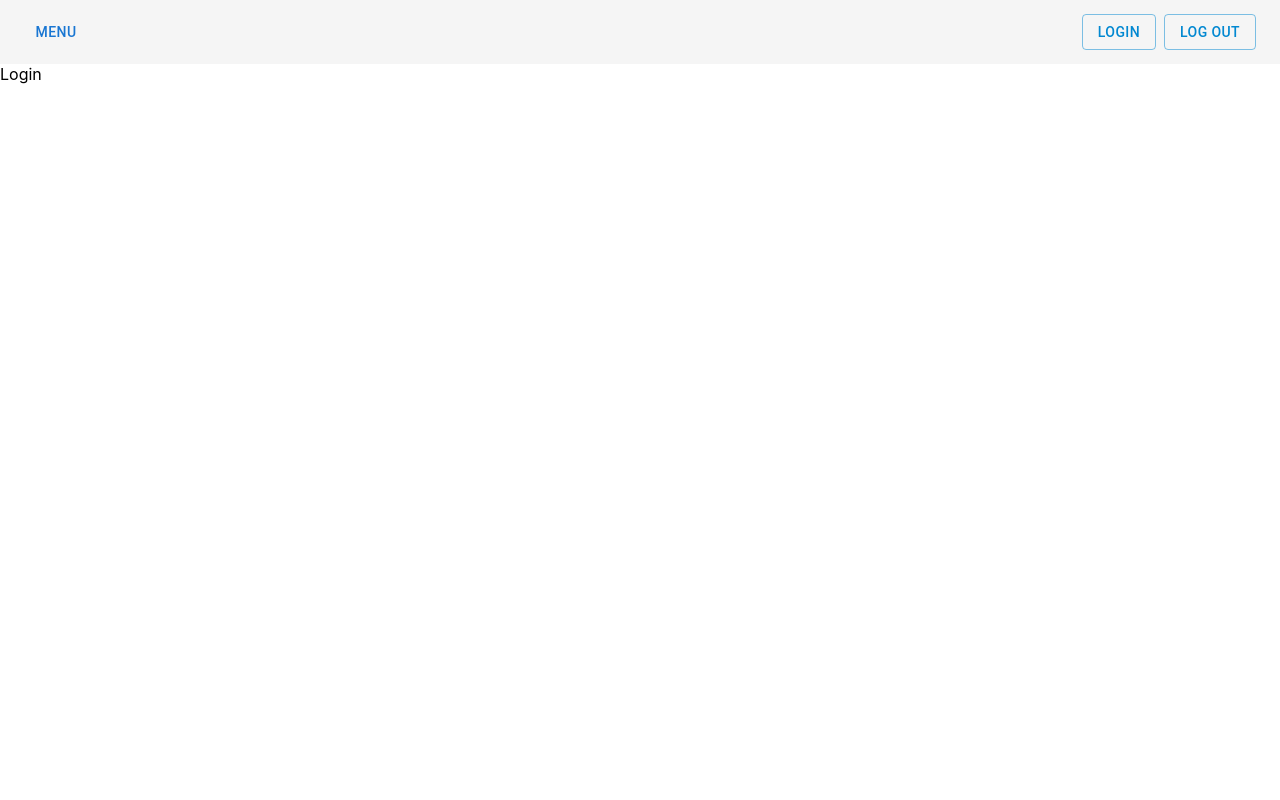
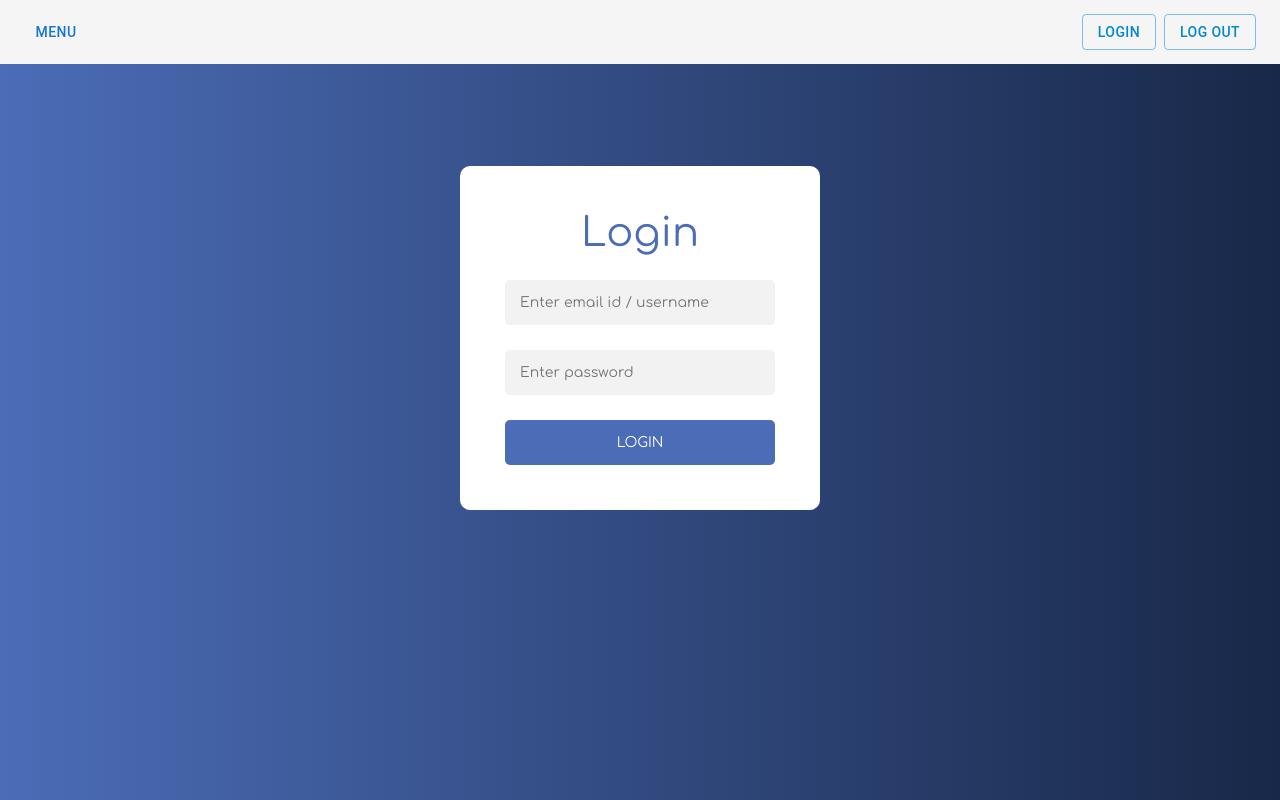
Before and after one commit to DmitryShastel/Home_Tasks_2.0, a React (Create React App) app in the folder home_tasks_2.0/: page /login in a window 1280 px wide. Built offline with nearby package versions, Linux system fonts and the light colour scheme.

Commit message:
The social-Network_2.0 LoginPage is created

```diff
--- a/home_tasks_2.0/package.json
+++ b/home_tasks_2.0/package.json
@@ -2,8 +2,6 @@
   "name": "home_tasks_2.0",
   "version": "0.1.0",
   "private": true,
-
-
   "dependencies": {
     "@emotion/react": "^11.11.4",
     "@emotion/styled": "^11.11.5",
@@ -29,7 +27,8 @@
     "redux": "^5.0.1",
     "redux-thunk": "^3.1.0",
     "typescript": "^4.9.5",
-    "web-vitals": "^2.1.4"
+    "web-vitals": "^2.1.4",
+    "yup": "^1.4.0"
   },
   "scripts": {
     "start": "react-scripts start",
--- /dev/null
+++ b/home_tasks_2.0/src/SocialNetwork2.0/Pages/Login/loginPage.css
@@ -0,0 +1,74 @@
+@import url('https://fonts.googleapis.com/css2?family=Comfortaa&display=swap');
+
+body {
+    background: linear-gradient(90deg, #4b6cb7 0%, #182848 100%);
+}
+
+.login {
+    width: 360px;
+    padding: 8% 0 0;
+    margin: auto;
+    font-family: 'Comfortaa', cursive;
+}
+
+.form {
+    position: relative;
+    z-index: 1;
+    background: #FFFFFF;
+    border-radius: 10px;
+    max-width: 360px;
+    margin: 0 auto 100px;
+    padding: 45px;
+    text-align: center;
+}
+
+.form input {
+    outline: 0;
+    background: #f2f2f2;
+    width: 100%;
+    border: 0;
+    border-radius: 5px;
+    margin: 0 0 15px;
+    padding: 15px;
+    box-sizing: border-box;
+    font-size: 14px;
+    font-family: 'Comfortaa', cursive;
+}
+
+.form input:focus {
+    background: #dbdbdb;
+}
+
+.form button {
+    font-family: 'Comfortaa', cursive;
+    text-transform: uppercase;
+    outline: 0;
+    background: #4b6cb7;
+    width: 100%;
+    border: 0;
+    border-radius: 5px;
+    padding: 15px;
+    color: #FFFFFF;
+    font-size: 14px;
+    -webkit-transition: all 0.3 ease;
+    transition: all 0.3 ease;
+    cursor: pointer;
+}
+
+.form button:active {
+    background: #395591;
+}
+
+.form span {
+    font-size: 40px;
+    color: #4b6cb7;
+    margin-bottom: 25px;
+    display: block;
+}
+
+.form p.error {
+    margin: 0 0 10px 10px;
+    text-align: left;
+    font-size: 10px;
+    color: red;
+}
--- a/home_tasks_2.0/src/SocialNetwork2.0/Pages/Login/loginPage.tsx
+++ b/home_tasks_2.0/src/SocialNetwork2.0/Pages/Login/loginPage.tsx
@@ -1,9 +1,78 @@
-import React from 'react';
+import './loginPage.css';
+import {Formik} from "formik";
+import * as Yup from "yup";
+
+// Creating schema
+const schema = Yup.object().shape({
+    email: Yup.string()
+        .required("Email is a required field")
+        .email("Invalid email format"),
+    password: Yup.string()
+        .required("Password is a required field")
+        .min(8, "Password must be at least 8 characters")
+});
 
 export const LoginPage = () => {
     return (
-        <div>
-            Login
-        </div>
+        <>
+            {/* Wrapping form inside formik tag and passing our schema to validationSchema prop */}
+            <Formik
+                validationSchema={schema}
+                initialValues={{email: "", password: ""}}
+                onSubmit={(values) => {
+                    // Alert the input values of the form that we filled
+                    console.log(JSON.stringify(values));
+                }}
+            >
+                {({
+                      values,
+                      errors,
+                      touched,
+                      handleChange,
+                      handleBlur,
+                      handleSubmit
+                  }) => (
+                    <div className="login">
+                        <div className="form">
+                            {/* Passing handleSubmit parameter to html form onSubmit property */}
+                            <form noValidate onSubmit={handleSubmit}>
+                                <span>Login</span>
+                                {/* Our input html with passing formik parameters like handleChange, values, handleBlur to input properties */}
+                                <input
+                                    type="email"
+                                    name="email"
+                                    onChange={handleChange}
+                                    onBlur={handleBlur}
+                                    value={values.email}
+                                    placeholder="Enter email id / username"
+                                    className="form-control inp_text"
+                                    id="email"
+                                />
+                                {/* If validation is not passed show errors */}
+                                <p className="error">
+                                    {errors.email && touched.email && errors.email}
+                                </p>
+                                {/* Our input html with passing formik parameters like handleChange, values, handleBlur to input properties */}
+                                <input
+                                    type="password"
+                                    name="password"
+                                    onChange={handleChange}
+                                    onBlur={handleBlur}
+                                    value={values.password}
+                                    placeholder="Enter password"
+                                    className="form-control"
+                                />
+                                {/* If validation is not passed show errors */}
+                                <p className="error">
+                                    {errors.password && touched.password && errors.password}
+                                </p>
+                                {/* Click on submit button to submit the form */}
+                                <button type="submit">Login</button>
+                            </form>
+                        </div>
+                    </div>
+                )}
+            </Formik>
+        </>
     );
-};
+}
```
Also changed, not shown: home_tasks_2.0/src/SocialNetwork2.0/Pages/Profile/profilePage.tsx (+7 -7 lines), home_tasks_2.0/src/SocialNetwork2.0/Pages/Login/loginPage.module.css (deleted), 1 other file (tests, documents, lock files or other folders).
